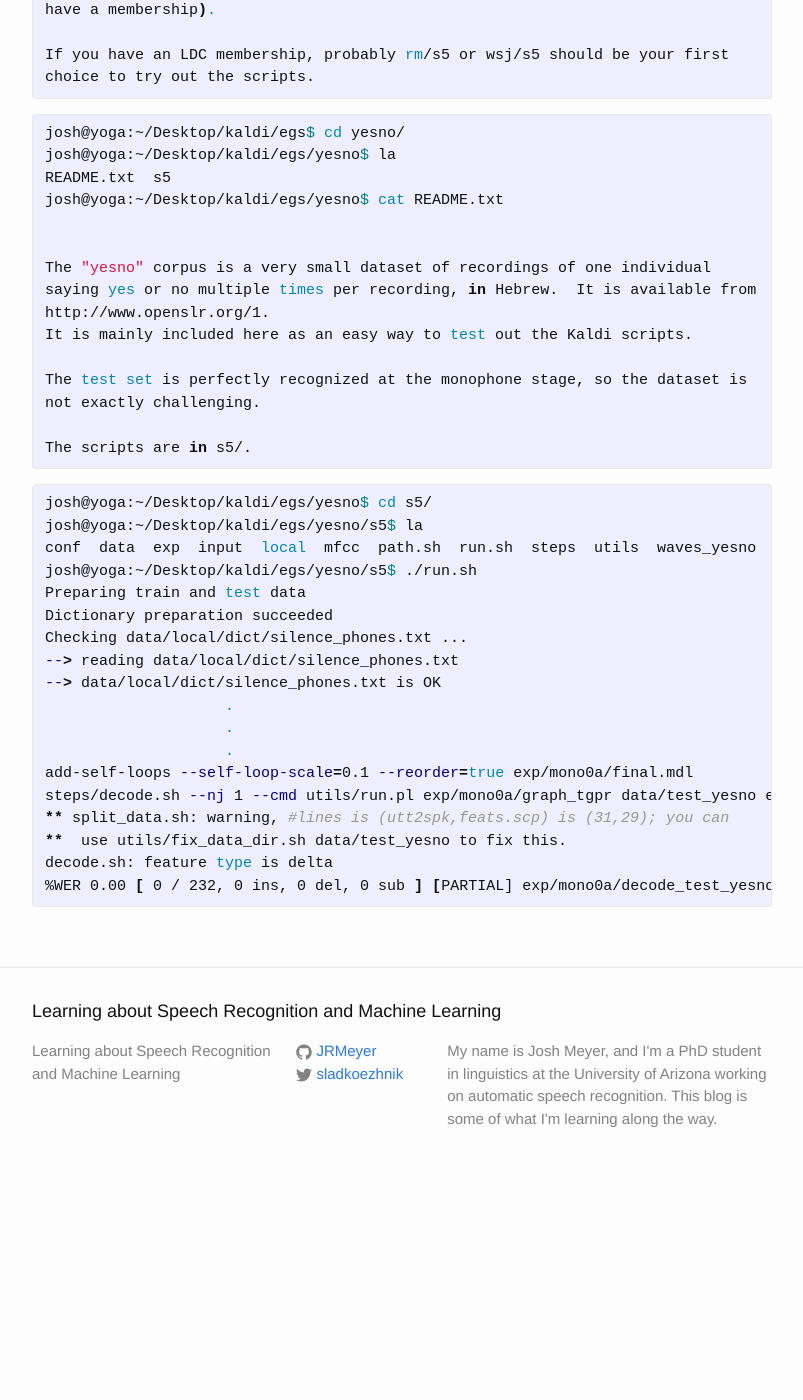
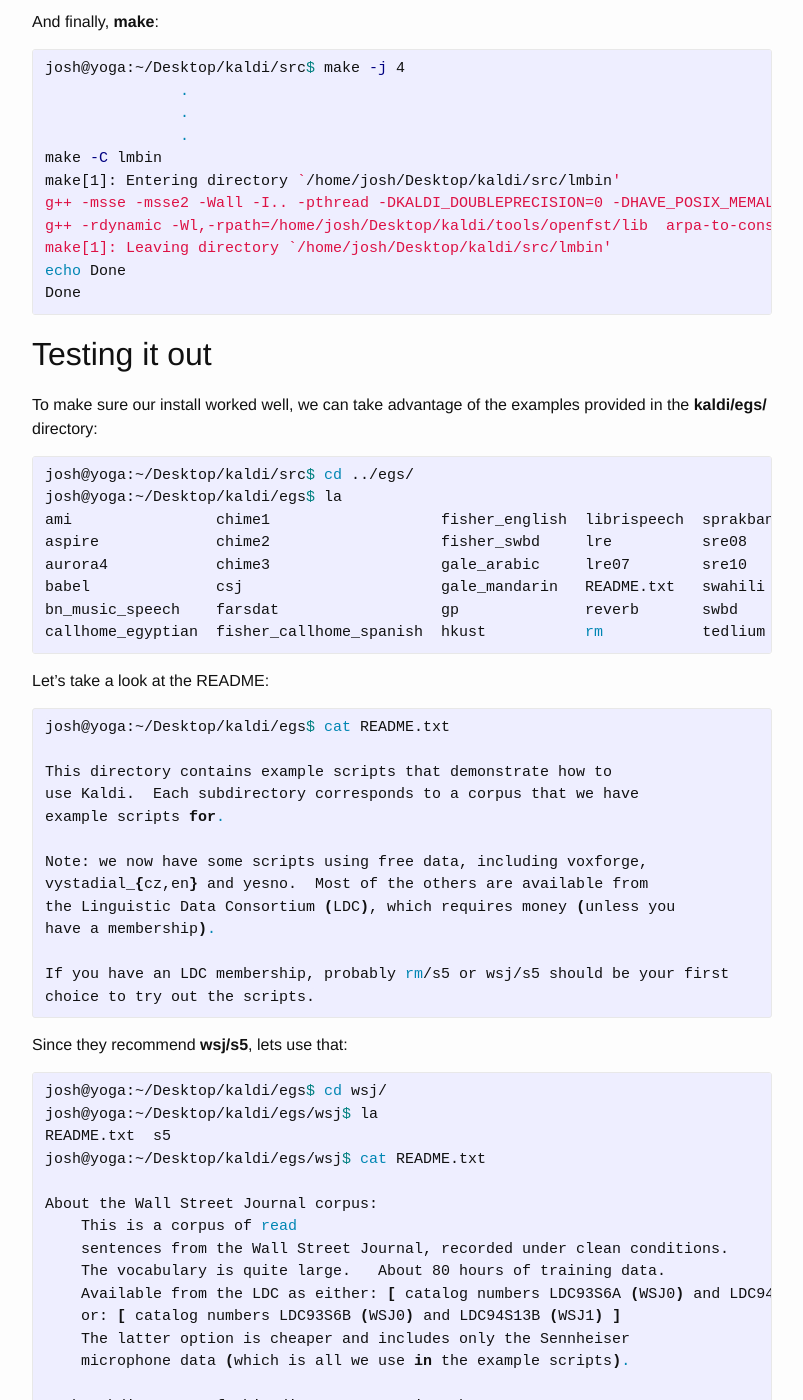
Before and after one commit to JRMeyer/jrmeyer.github.io, a Jekyll site: the page built from _posts/2016-01-26-Installing-Kaldi.markdown, in a window 1280 px wide and 1400 px high, scrolled down 4684 px. Shown: the whole window, without its empty margins (238-1041 px from the left). Built offline with Jekyll 4.4.1, drawn with Linux system fonts in a browser that asks for light colours; comment, search, counter and statistics services are not loaded; before the commit the page ends 5874 px from its top, so only the background shows below that; some of the changed text lies outside the part shown.

Commit message:
formatting

```diff
--- a/_posts/2016-01-26-Installing-Kaldi.markdown
+++ b/_posts/2016-01-26-Installing-Kaldi.markdown
@@ -6,8 +6,12 @@
 comments: True
 ---
 
-## Overview
+====== IN PROGRESS ======
 
+
+## Installation
+
+Kaldi used to be primarily host on SourceForge, but then they move to GitHub, so I'm going to just clone their repository to my Desktop:
 
 {% highlight bash %}
 josh@yoga:~/Desktop$ git clone https://github.com/kaldi-asr/kaldi.git
@@ -20,12 +24,16 @@
 Checking connectivity... done.
 {% endhighlight %}
 
+Taking a look inside to see what I just cloned:
+
 {% highlight bash %}
 josh@yoga:~/Desktop$ cd kaldi/
 josh@yoga:~/Desktop/kaldi$ la
 COPYING  .git            .gitignore  misc       src    .travis.yml
 egs      .gitattributes  INSTALL     README.md  tools  windows
 {% endhighlight %}
+
+Now there's a lot of good documentation on Kaldi, but I think the best best will always be to see what the INSTALL file on the latest version is. So, let's take a look:
 
 {% highlight bash %}
 josh@yoga:~/Desktop/kaldi$ cat INSTALL
@@ -39,6 +47,8 @@
 go to src/ and follow INSTALL instructions there.
 {% endhighlight %}
 
+First things first, it says to go to tools/ and follow those instructions. So, lets get into tools/ and see what's there:
+
 {% highlight bash %}
 josh@yoga:~/Desktop/kaldi$ cd tools/
 josh@yoga:~/Desktop/kaldi/tools$ la
@@ -46,6 +56,7 @@
 extras   install_atlas.sh  install_portaudio.sh    install_srilm.sh
 {% endhighlight %}
 
+Looking into the INSTALL file, we see:
 
 {% highlight bash %}
 josh@yoga:~/Desktop/kaldi/tools$ cat INSTALL
@@ -78,13 +89,25 @@
 one of those scripts, it will tell you what to do.
 {% endhighlight %}
 
+So, first we need to check out dependencies:
+
 {% highlight bash %}
 josh@yoga:~/Desktop/kaldi/tools$ extras/check_dependencies.sh
 extras/check_dependencies.sh: all OK.
 {% endhighlight %}
 
+I'm OK on this one, but I have a feeling others will need to do some installing of dependencies before they move on. I'd recommend running that check_dependencies.sh script after you do your installs to make sure you actually did install what you needed and that it's in the right spot.
+Moving one, we need to run **make**. There's an option here for parallelizing this step, so I'm going to check how many processors I have:
+
 {% highlight bash %}
-josh@yoga:~/Desktop/kaldi/tools$ make
+josh@yoga:~/Desktop$ nproc
+4
+{% endhighlight %}
+
+So I can run **make** on all 4 of my processors like this:
+
+{% highlight bash %}
+josh@yoga:~/Desktop/kaldi/tools$ make -j 4
                 .
                 .
                 .
@@ -105,9 +128,7 @@
 josh@yoga:~/Desktop/kaldi/tools$
 {% endhighlight %}
 
-
 Those last lines recommend we install a language modeling toolkit [IRSTLM][irstlm], and I want to make my own language models, so I'm going to install it.
-
 
 {% highlight bash %}
 josh@yoga:~/Desktop/kaldi/tools$ extras/install_irstlm.sh
@@ -126,7 +147,7 @@
 ***() Please source the tools/env.sh in your path.sh to enable it
 {% endhighlight %}
 
-Now that we've done part (1) of the **kaldi/INSTALL** file, let's go on to step (2), in the **src** folder.
+At this point we've done part (1) of the **kaldi/INSTALL** file (i.e. following the steps in the **kaldi/tools/INSTALL** file). Now let's go on to step (2), and follow the instructions in **kaldi/src/INSTALL**.
 
 {% highlight bash %}
 josh@yoga:~/Desktop/kaldi/tools$ cd ../src/
@@ -138,6 +159,8 @@
 decoder     fstbin    INSTALL     lat         matrix     nnetbin   probe       TODO
 doc         fstext    itf         latbin      nnet       NOTES     sgmm        transform
 {% endhighlight %}
+
+Looking into the INSTALL file itself:
 
 {% highlight bash %}
 josh@yoga:~/Desktop/kaldi/src$ cat INSTALL
@@ -162,6 +185,7 @@
 and click on "The build process (how Kaldi is compiled)".
 {% endhighlight %}
 
+Like it says, the first step is ./configure:
 
 {% highlight bash %}
 josh@yoga:~/Desktop/kaldi/src$ ./configure
@@ -179,9 +203,10 @@
 SUCCESS
 {% endhighlight %}
 
+Now we run **make depend**:
 
 {% highlight bash %}
-josh@yoga:~/Desktop/kaldi/src$ make depend
+josh@yoga:~/Desktop/kaldi/src$ make depend -j 4
                     .
                     .
                     .
@@ -196,9 +221,10 @@
 make[1]: Leaving directory `/home/josh/Desktop/kaldi/src/lmbin'
 {% endhighlight %}
 
+And finally, **make**:
 
 {% highlight bash %}
-josh@yoga:~/Desktop/kaldi/src$ make
+josh@yoga:~/Desktop/kaldi/src$ make -j 4
                .
                .
                .
@@ -211,6 +237,9 @@
 Done
 {% endhighlight %}
 
+## Testing it out
+
+To make sure our install worked well, we can take advantage of the examples provided in the **kaldi/egs/** directory:
 
 {% highlight bash %}
 josh@yoga:~/Desktop/kaldi/src$ cd ../egs/
@@ -221,8 +250,9 @@
 babel              csj                      gale_mandarin   README.txt   swahili      vystadial_cz
 bn_music_speech    farsdat                  gp              reverb       swbd         vystadial_en
 callhome_egyptian  fisher_callhome_spanish  hkust           rm           tedlium      wsj
-josh@yoga:~/Desktop/kaldi/egs$
 {% endhighlight %}
+
+Let's take a look at the README:
 
 {% highlight bash %}
 josh@yoga:~/Desktop/kaldi/egs$ cat README.txt
@@ -240,44 +270,36 @@
 choice to try out the scripts.
 {% endhighlight %}
 
+Since they recommend **wsj/s5**, lets use that:
+
 {% highlight bash %}
-josh@yoga:~/Desktop/kaldi/egs$ cd yesno/
-josh@yoga:~/Desktop/kaldi/egs/yesno$ la
+josh@yoga:~/Desktop/kaldi/egs$ cd wsj/
+josh@yoga:~/Desktop/kaldi/egs/wsj$ la
 README.txt  s5
-josh@yoga:~/Desktop/kaldi/egs/yesno$ cat README.txt
+josh@yoga:~/Desktop/kaldi/egs/wsj$ cat README.txt
 
+About the Wall Street Journal corpus:
+    This is a corpus of read
+    sentences from the Wall Street Journal, recorded under clean conditions.
+    The vocabulary is quite large.   About 80 hours of training data.
+    Available from the LDC as either: [ catalog numbers LDC93S6A (WSJ0) and LDC94S13A (WSJ1) ]
+    or: [ catalog numbers LDC93S6B (WSJ0) and LDC94S13B (WSJ1) ]
+    The latter option is cheaper and includes only the Sennheiser
+    microphone data (which is all we use in the example scripts).
 
-The "yesno" corpus is a very small dataset of recordings of one individual
-saying yes or no multiple times per recording, in Hebrew.  It is available from
-http://www.openslr.org/1.
-It is mainly included here as an easy way to test out the Kaldi scripts.
+Each subdirectory of this directory contains the
+scripts for a sequence of experiments.  [note: most of the older
+example scripts have been deleted, but are still available at
+^/branches/complete].
 
-The test set is perfectly recognized at the monophone stage, so the dataset is
-not exactly challenging.
-
-The scripts are in s5/.
+  s5: This is the current recommended recipe.
 {% endhighlight %}
 
 
 {% highlight bash %}
-josh@yoga:~/Desktop/kaldi/egs/yesno$ cd s5/
-josh@yoga:~/Desktop/kaldi/egs/yesno/s5$ la
-conf  data  exp  input  local  mfcc  path.sh  run.sh  steps  utils  waves_yesno  waves_yesno.tar.gz
-josh@yoga:~/Desktop/kaldi/egs/yesno/s5$ ./run.sh
-Preparing train and test data
-Dictionary preparation succeeded
-Checking data/local/dict/silence_phones.txt ...
---> reading data/local/dict/silence_phones.txt
---> data/local/dict/silence_phones.txt is OK
-                    .
-                    .
-                    .
-add-self-loops --self-loop-scale=0.1 --reorder=true exp/mono0a/final.mdl
-steps/decode.sh --nj 1 --cmd utils/run.pl exp/mono0a/graph_tgpr data/test_yesno exp/mono0a/decode_test_yesno
-** split_data.sh: warning, #lines is (utt2spk,feats.scp) is (31,29); you can
-**  use utils/fix_data_dir.sh data/test_yesno to fix this.
-decode.sh: feature type is delta
-%WER 0.00 [ 0 / 232, 0 ins, 0 del, 0 sub ] [PARTIAL] exp/mono0a/decode_test_yesno/wer_10
+josh@yoga:~/Desktop/kaldi/egs/wsj$ cd s5/
+josh@yoga:~/Desktop/kaldi/egs/wsj/s5$ la
+cmd.sh  conf  local  path.sh  RESULTS  run.sh  steps  utils
 {% endhighlight %}
 
 
```
